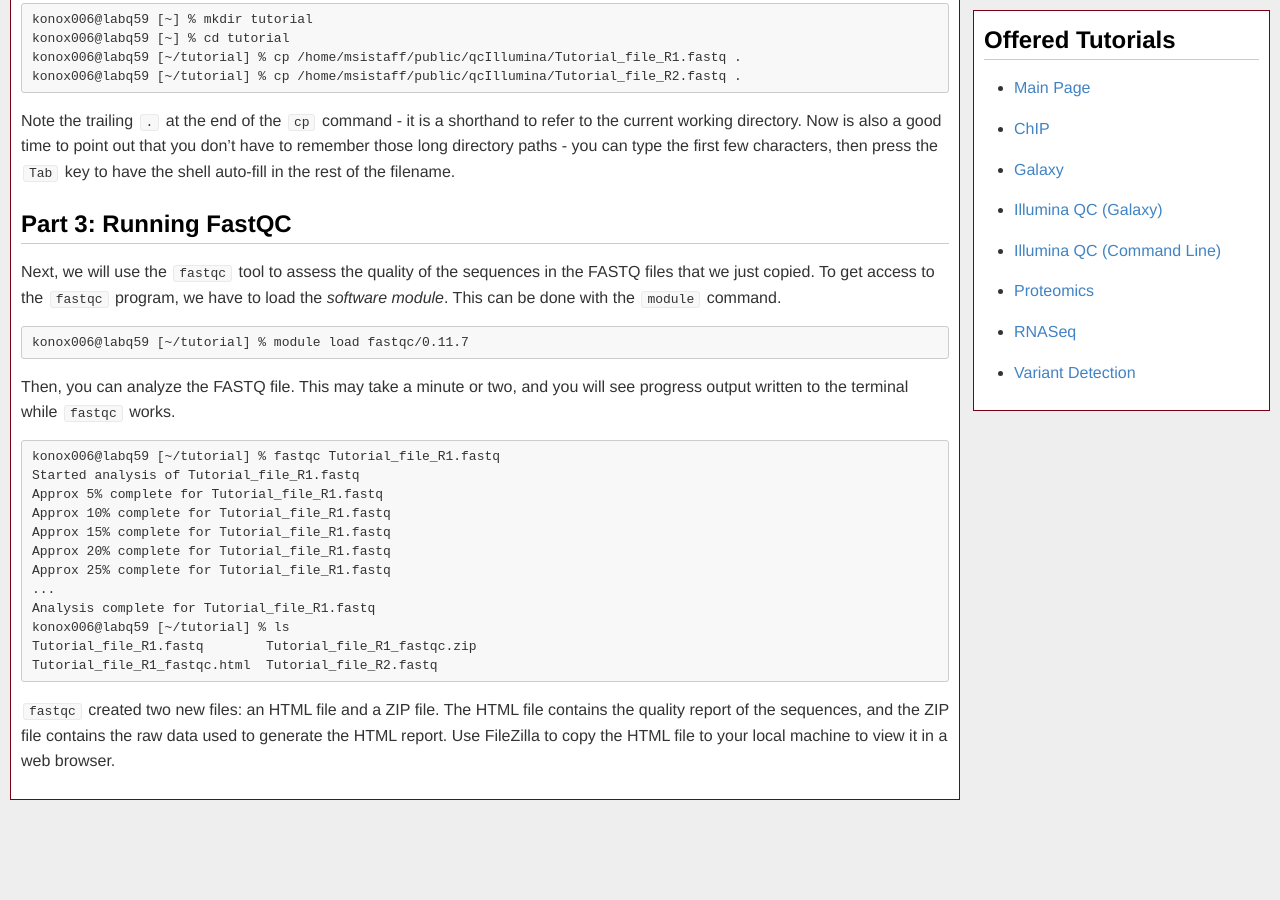
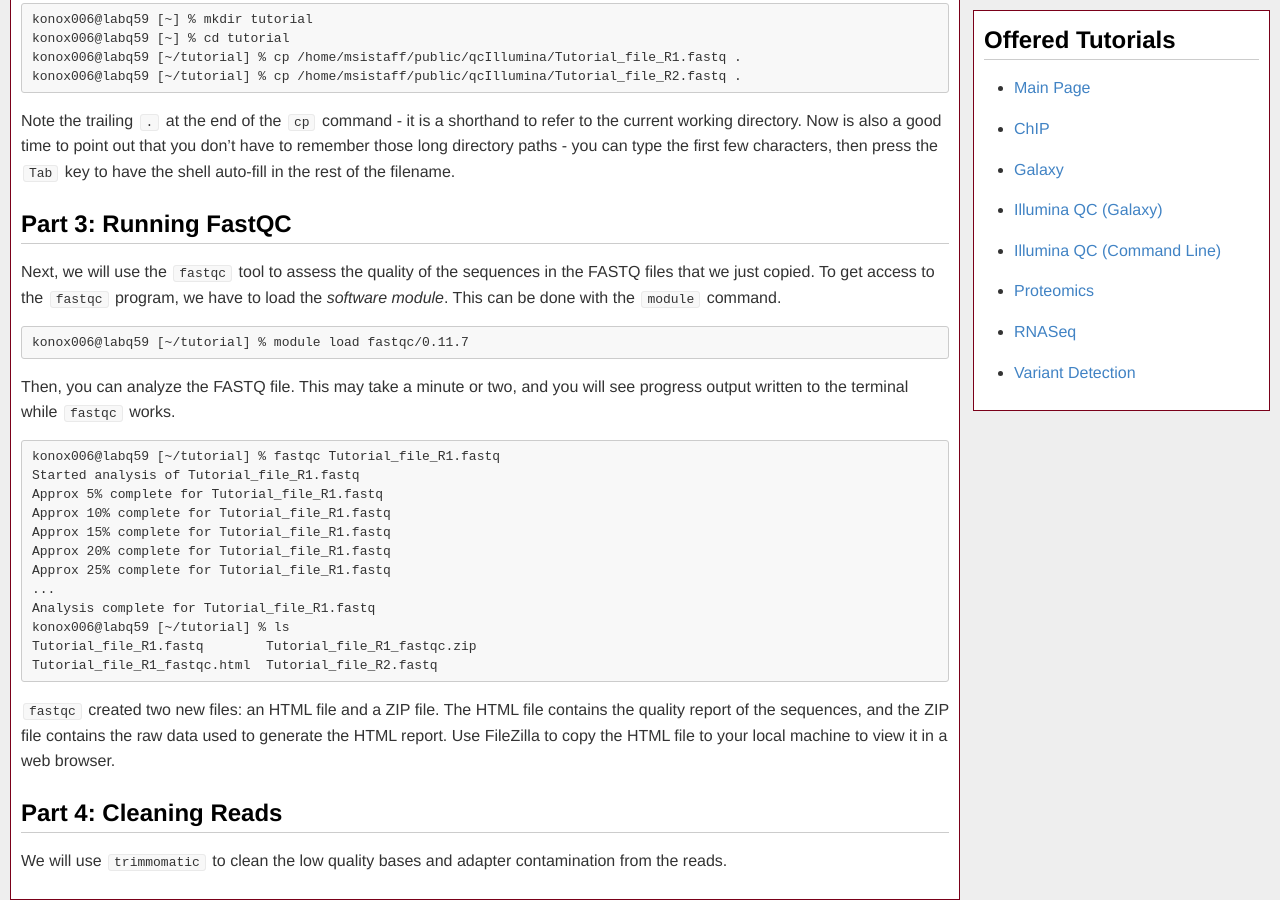
Before and after one commit to msi-ris/Tutorials, a Jekyll site: the page built from illumina_qc_cmd.md, in a window 1280 px wide and 900 px high, scrolled down 4472 px. Built offline with Jekyll 4.4.1, drawn with Linux system fonts in a browser that asks for light colours; before the commit the page ends 5272 px from its top, so only the background shows below that.

Commit message:
Update Illumina

```diff
--- a/illumina_qc_cmd.md
+++ b/illumina_qc_cmd.md
@@ -291,3 +291,7 @@ Tutorial_file_R1_fastqc.html  Tutorial_file_R2.fastq
 contains the quality report of the sequences, and the ZIP file contains the
 raw data used to generate the HTML report. Use FileZilla to copy the HTML file
 to your local machine to view it in a web browser.
+
+## Part 4: Cleaning Reads
+We will use `trimmomatic` to clean the low quality bases and adapter
+contamination from the reads.
```
